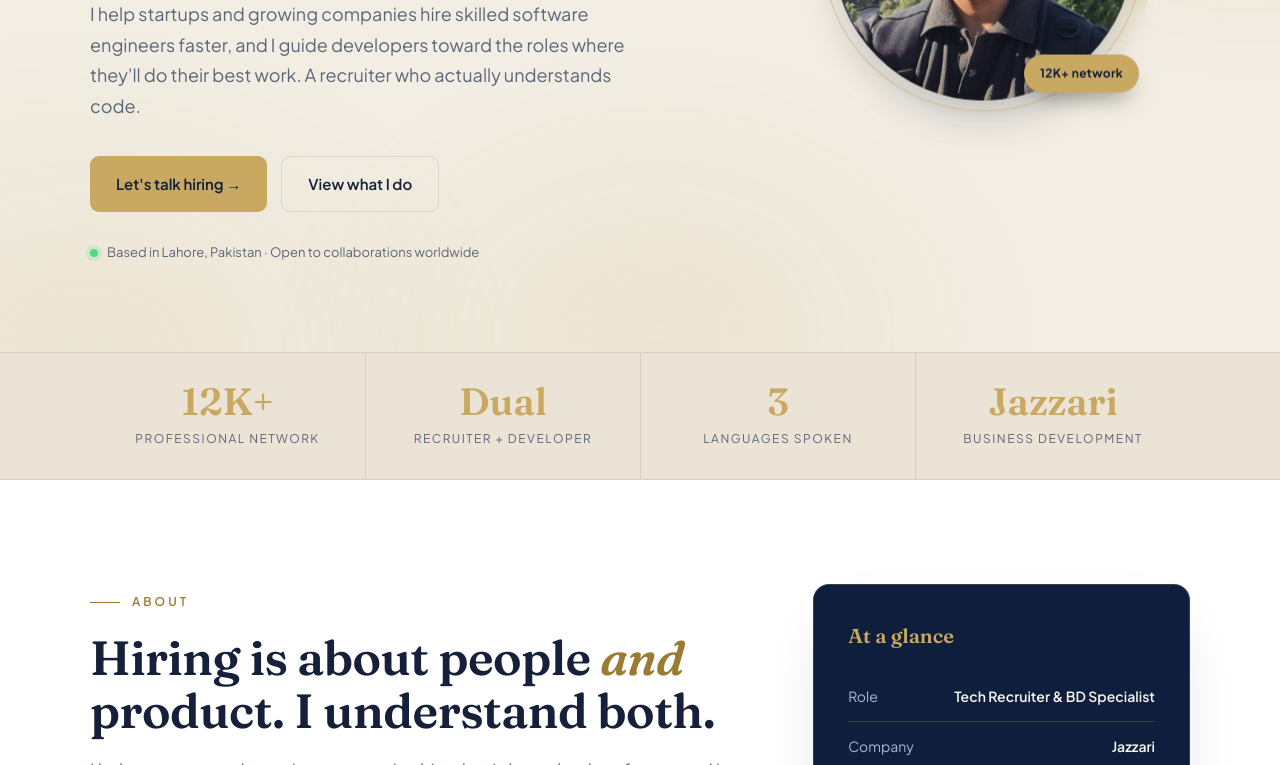
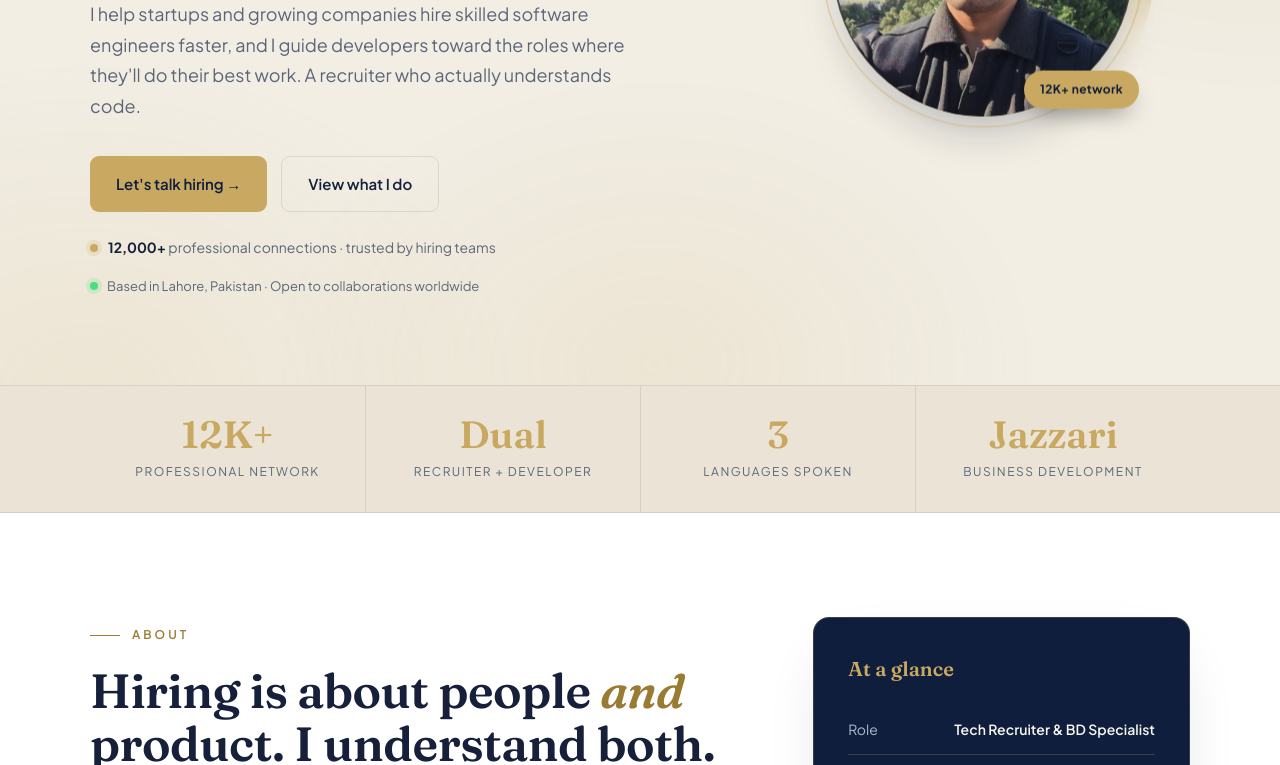
Before and after one commit to salmanumer86/My-Portfolio, a plain HTML site: page index.html in a window 1280 px wide. Shown: the part 534-1299 px from the top of the page. Drawn offline with Linux system fonts and the light colour scheme.

Commit message:
Add hero trust line featuring 12,000+ network
Add a credibility line under the hero CTAs — "12,000+ professional
connections · trusted by hiring teams" — with a gold marker distinct
from the green availability dot. Stagger it into the hero entrance.

Co-Authored-By: Claude Opus 4.8 <noreply@anthropic.com>

```diff
--- a/index.html
+++ b/index.html
@@ -138,7 +138,10 @@
   .btn-gold:hover{transform:translateY(-3px);box-shadow:0 16px 30px -10px rgba(201,169,97,.55)}
   .btn-ghost{border:1px solid var(--border-soft);color:var(--text)}
   .btn-ghost:hover{border-color:var(--gold);color:var(--gold);transform:translateY(-3px)}
-  .hero-loc{margin-top:30px;font-size:13px;color:var(--text-dim);display:flex;align-items:center;gap:9px}
+  .hero-trust{margin-top:24px;font-size:14px;color:var(--text-dim);display:flex;align-items:center;gap:10px;flex-wrap:wrap}
+  .hero-trust b{color:var(--text);font-weight:700}
+  .hero-trust .tdot{width:8px;height:8px;flex:none;border-radius:50%;background:var(--gold);box-shadow:0 0 0 4px rgba(201,169,97,.18)}
+  .hero-loc{margin-top:16px;font-size:13px;color:var(--text-dim);display:flex;align-items:center;gap:9px}
   .hero-loc .dot{width:8px;height:8px;border-radius:50%;background:#4ade80;box-shadow:0 0 0 4px rgba(74,222,128,.18)}
 
   /* portrait medallion */
@@ -306,6 +309,7 @@
   .hero-grid>div>*:nth-child(3){animation-delay:.34s}
   .hero-grid>div>*:nth-child(4){animation-delay:.46s}
   .hero-grid>div>*:nth-child(5){animation-delay:.58s}
+  .hero-grid>div>*:nth-child(6){animation-delay:.70s}
   .portrait{opacity:0;animation:fadeIn 1s ease .5s both,floatY 6s ease-in-out 1.6s infinite}
 
   /* animated aurora glow layers on hero */
@@ -421,6 +425,7 @@
         <a class="btn btn-gold" href="#contact">Let's talk hiring →</a>
         <a class="btn btn-ghost" href="#services">View what I do</a>
       </div>
+      <div class="hero-trust"><span class="tdot"></span><span><b>12,000+</b> professional connections · trusted by hiring teams</span></div>
       <div class="hero-loc"><span class="dot"></span> Based in Lahore, Pakistan · Open to collaborations worldwide</div>
     </div>
     <div class="portrait">
```
